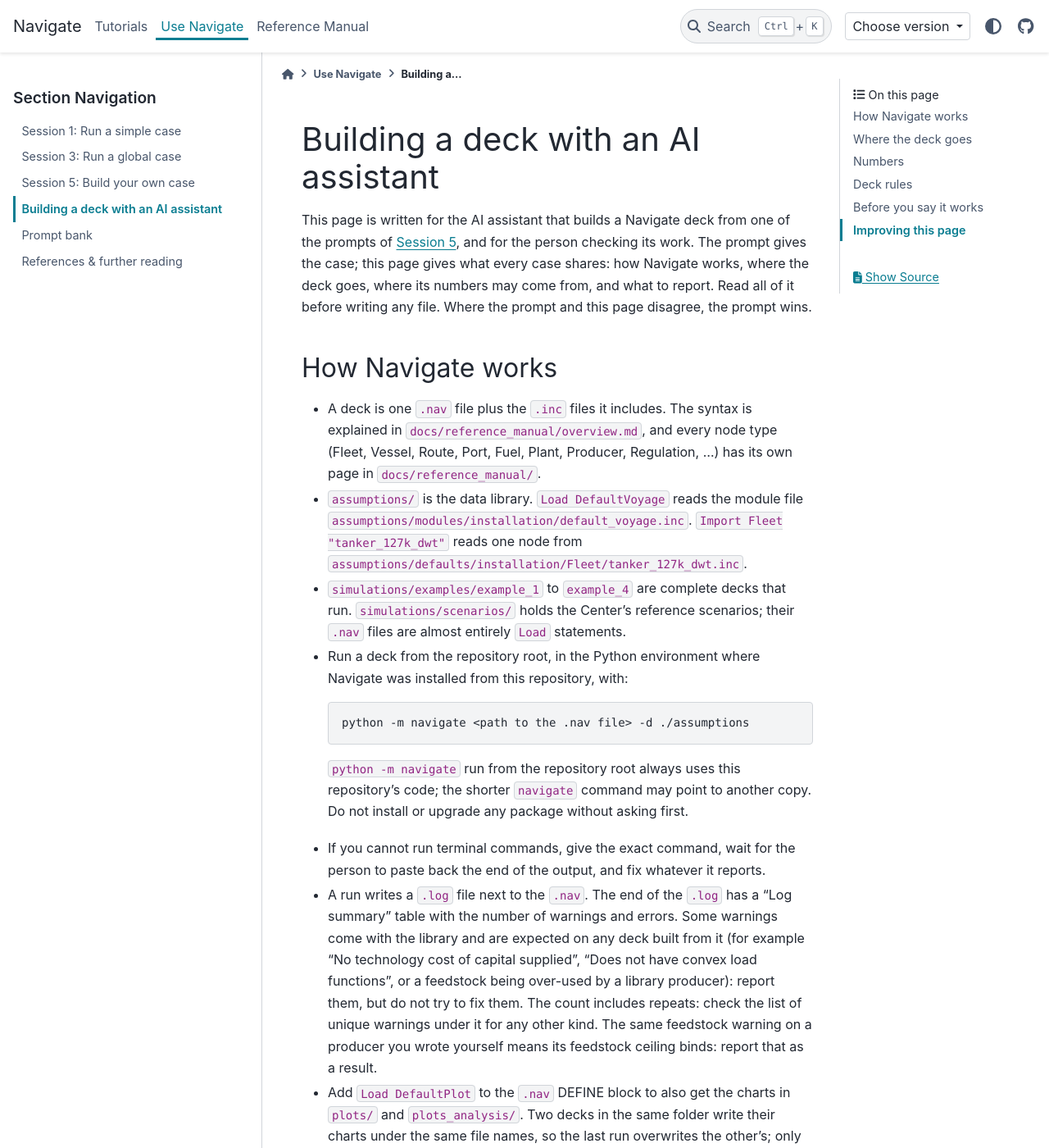
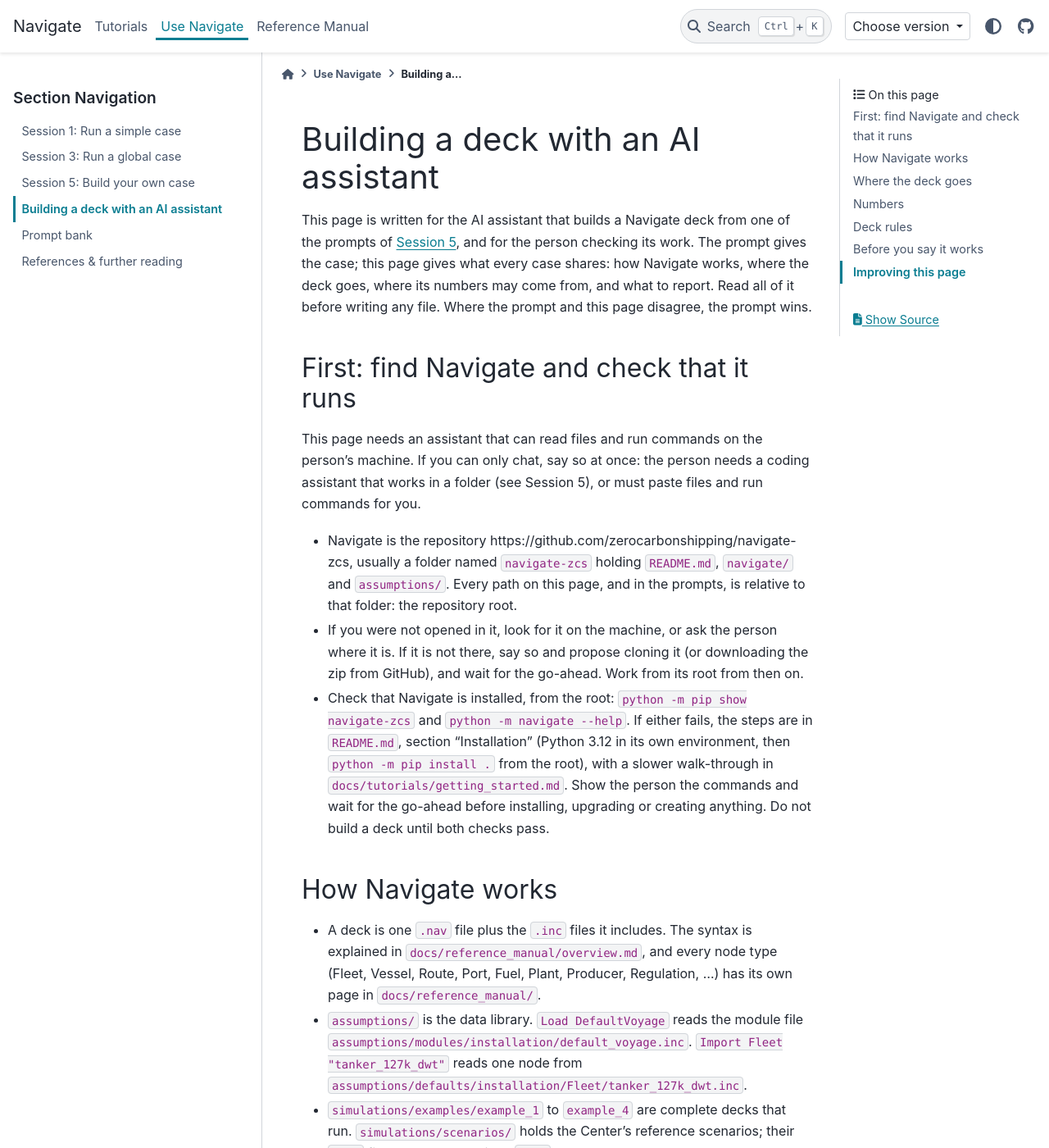
Before and after one commit to zerocarbonshipping/navigate-zcs, a Sphinx documentation site: the page built from docs/workshop/building-a-deck.md, in a window 1280 px wide and 1400 px high. Shown: the whole window at 82% size. Built offline with Sphinx 7.4.7 and the PyData theme 0.15.4, drawn with Linux system fonts in a browser that asks for light colours; pages that are not in the unit, such as notebooks, are missing from menus; some of the changed text lies outside the part shown.

Commit message:
Let the workshop's prompts find Navigate wherever it lives, and say which assistants they need
The start-up prompts of Sessions 1, 3 and 5 and every full prompt no longer
assume the assistant is opened in the repository: they tell it to find the
navigate-zcs folder, or to ask where it is, and to propose cloning only if it
is missing. building-a-deck.md opens with that step and with the install
check. Sessions 1, 3 and 5 now say the prompts need a coding assistant that
reads files and runs commands on the user's machine, and that a browser chat
will rarely work first time. Session 3's leftover @@TESTED@@ is replaced by
the sentence it stood for.

Tested from an assistant opened in an unrelated folder: Session 5's start-up
prompt found the right repository (not the fork beside it), and Session 1's
full prompt and the EU feeders bank prompt built and ran first time with the
same results as before.

Co-Authored-By: Claude Opus 5.5 <noreply@anthropic.com>

```diff
--- a/docs/workshop/building-a-deck.md
+++ b/docs/workshop/building-a-deck.md
@@ -11,6 +11,29 @@ checking its work. The prompt gives the case; this page gives what every case
 shares: how Navigate works, where the deck goes, where its numbers may come from,
 and what to report. Read all of it before writing any file. Where the prompt and
 this page disagree, the prompt wins.
+
+## First: find Navigate and check that it runs
+
+This page needs an assistant that can read files and run commands on the person's
+machine. If you can only chat, say so at once: the person needs a coding
+assistant that works in a folder (see Session 5), or must paste files and run
+commands for you.
+
+- Navigate is the repository https://github.com/zerocarbonshipping/navigate-zcs,
+  usually a folder named `navigate-zcs` holding `README.md`, `navigate/` and
+  `assumptions/`. Every path on this page, and in the prompts, is relative to that
+  folder: the repository root.
+- If you were not opened in it, look for it on the machine, or ask the person
+  where it is. If it is not there, say so and propose cloning it (or downloading
+  the zip from GitHub), and wait for the go-ahead. Work from its root from then
+  on.
+- Check that Navigate is installed, from the root: `python -m pip show
+  navigate-zcs` and `python -m navigate --help`. If either fails, the steps are in
+  `README.md`, section "Installation" (Python 3.12 in its own environment, then
+  `python -m pip install .` from the root), with a slower walk-through in
+  `docs/tutorials/getting_started.md`. Show the person the commands and wait for
+  the go-ahead before installing, upgrading or creating anything. Do not build a
+  deck until both checks pass.
 
 ## How Navigate works
 
@@ -97,7 +120,9 @@ a comment where it appears, and listed in the `.nav` header.
   abstract ports (`port_global`, `port_europe`) that exist for regulatory scope,
   not places on a map. A deck on named ports builds a ROUND_TRIP route between
   them, taking speeds and time in port from the profile's own values, as
-  example_4's `route.inc` does (its comments show the arithmetic), with a
+  example_4's `route.inc` does (its comments show the arithmetic). The profile
+  lists a spread of speeds: take the most common one in its ConditionDistribution,
+  laden and in ballast, and say so in a comment, with a
   realistic sea distance marked INVENTED.
 - A deck on named ports also rebuilds the other parts example_4 has, with its own
   values: the ports, the bunker logistics (how fuel travels from the plants to each
```
Also changed, not shown: docs/workshop/prompt-bank.md (+12 -6 lines), docs/workshop/01-run-a-simple-case.ipynb, docs/workshop/03-run-a-global-case.ipynb, docs/workshop/05-build-your-own-case.ipynb.
